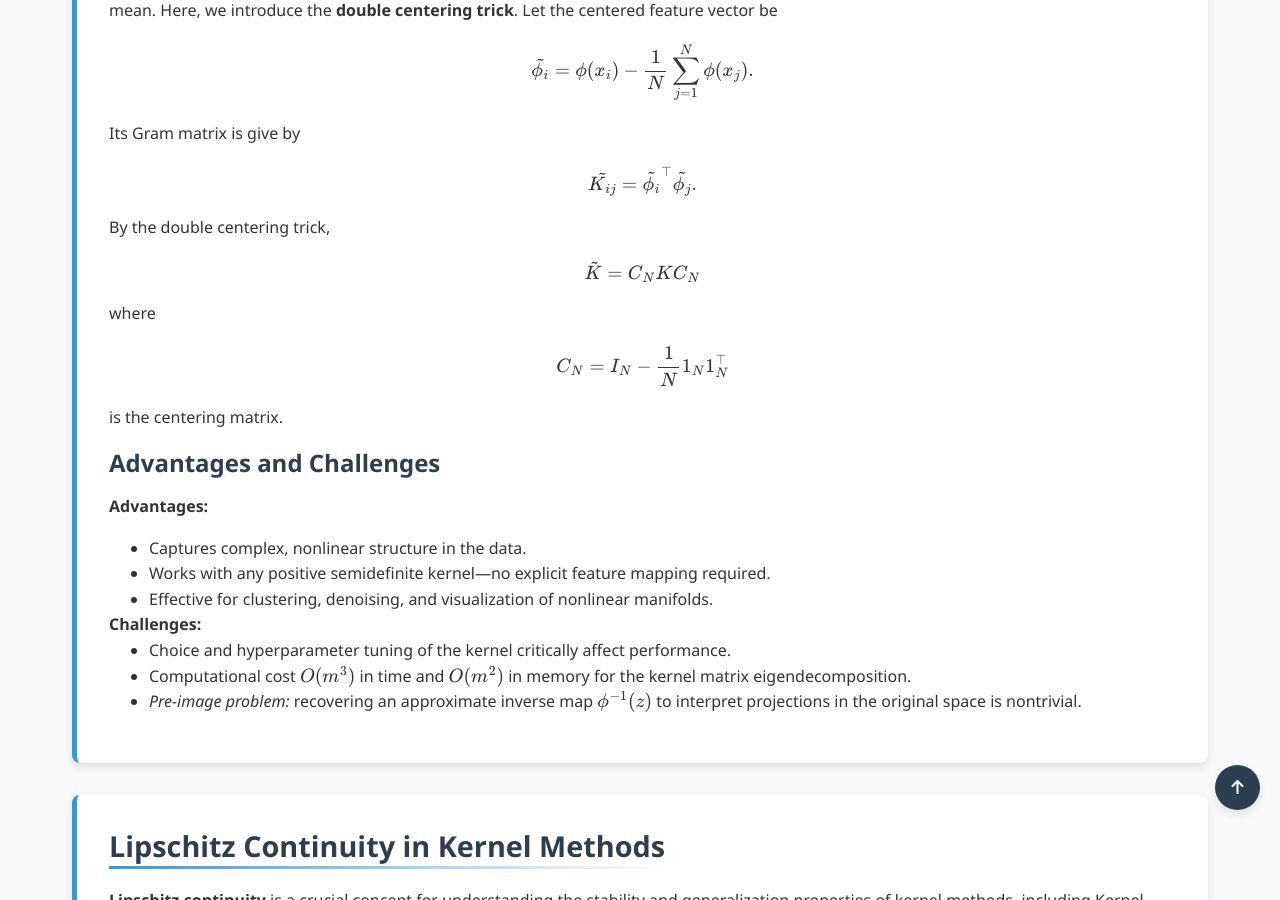
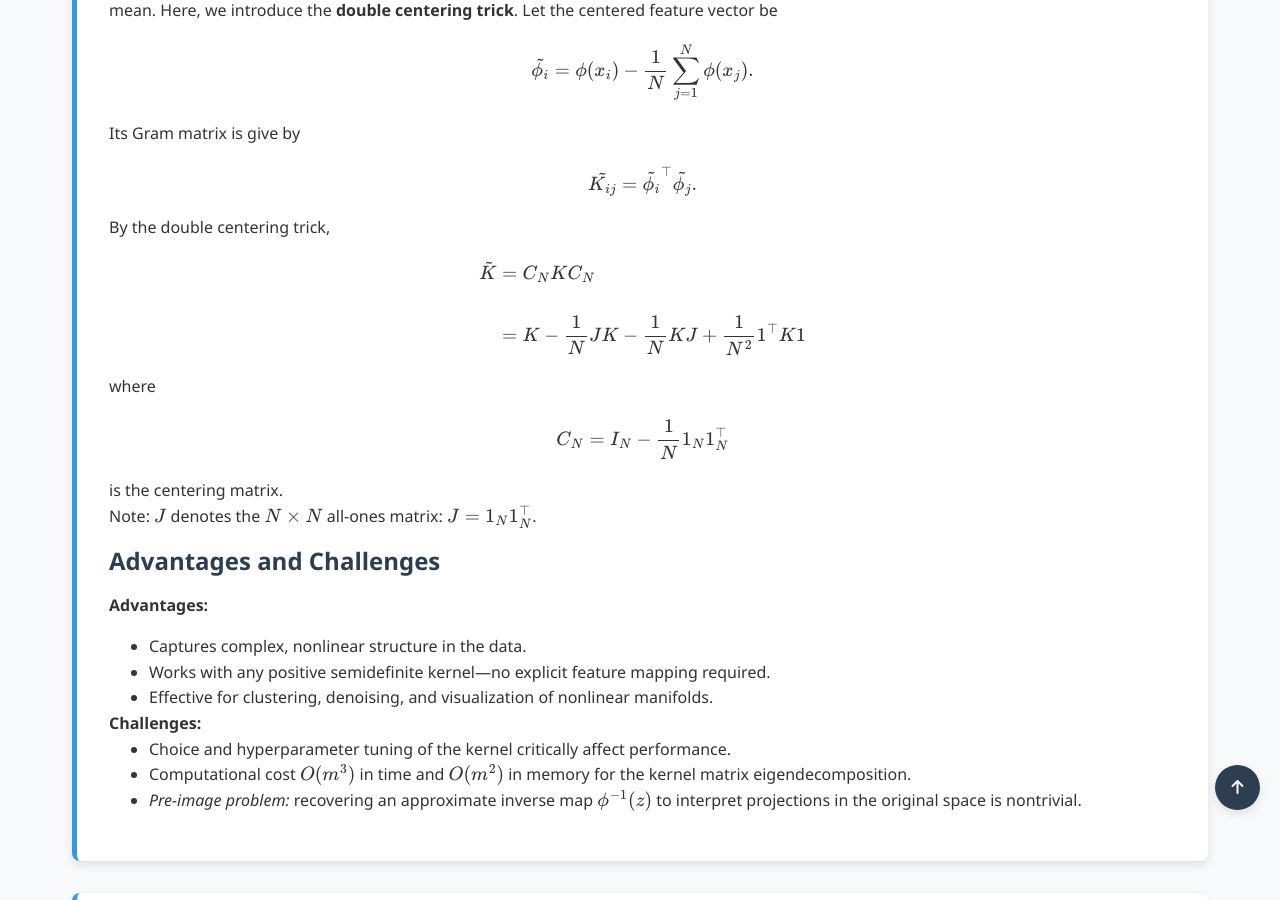
Before and after one commit to Yusukey01/yusukey01.github.io, a Jekyll site: the page built from Mathematics/Machine_learning/pca.html, in a window 1280 px wide and 900 px high, scrolled down 1972 px. Built offline with Jekyll 4.4.1, drawn with Linux system fonts in a browser that asks for light colours.

Commit message:
add PCA on Section 5-6

```diff
--- a/Mathematics/Machine_learning/pca.html
+++ b/Mathematics/Machine_learning/pca.html
@@ -105,13 +105,18 @@ uses_python: false
                     \]
                     By the double centering trick,
                     \[
-                    \tilde{K} = C_N K C_N
+                    \begin{align*}
+                    \tilde{K} &= C_N K C_N  \\\\
+                              &= K - \frac{1}{N}JK - \frac{1}{N}KJ + \frac{1}{N^2}1^\top K 1
+                     \end{align*}
                     \]
                     where
                     \[
                     C_N = I_N - \frac{1}{N}1_N 1_N^\top
                     \]
                     is the centering matrix.
+                    <br>
+                    Note: \(J\) denotes the \(N \times N\) all-ones matrix: \(J = 1_N 1_N^\top\).
                 </p>
 
                 <h3>Advantages and Challenges</h3>
```
